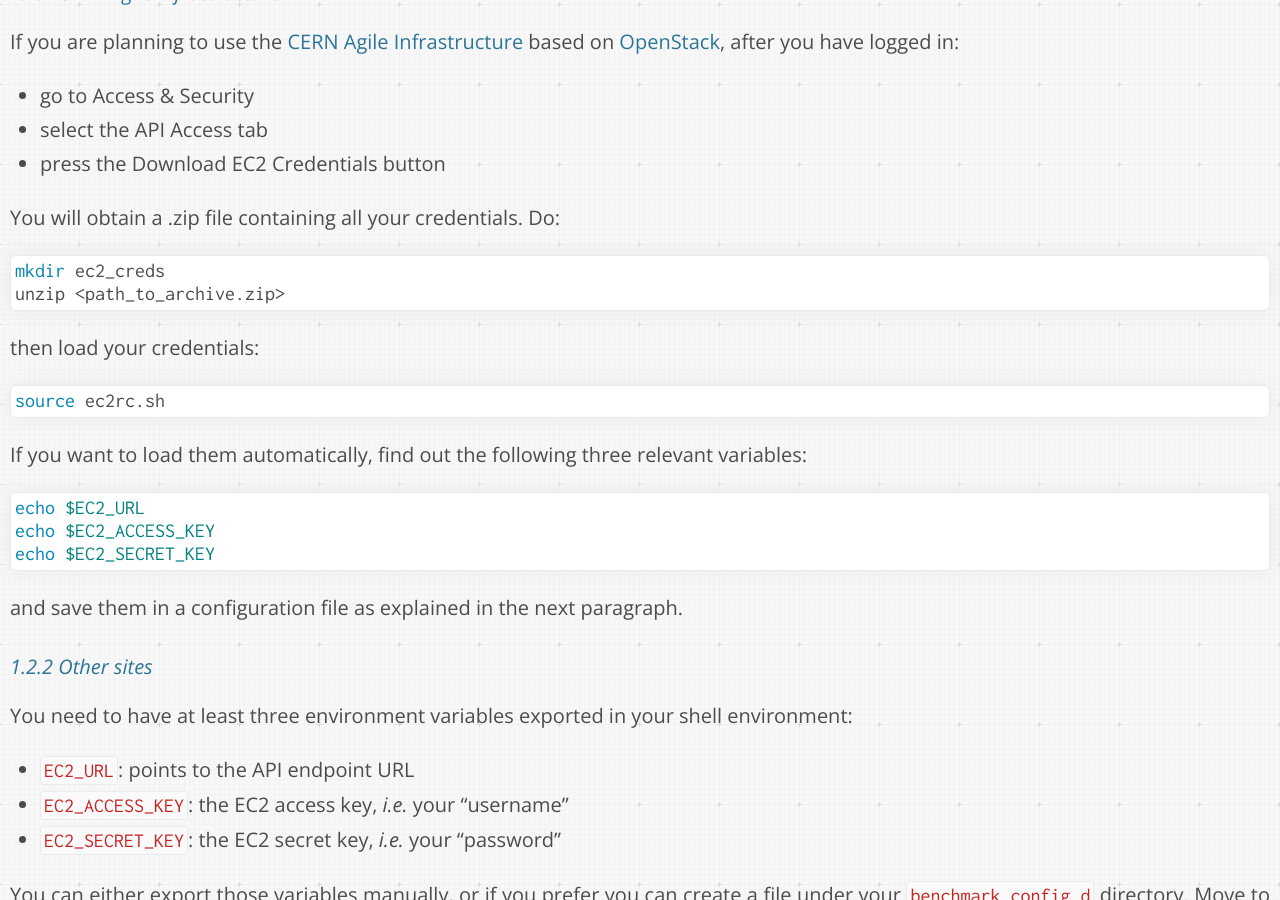
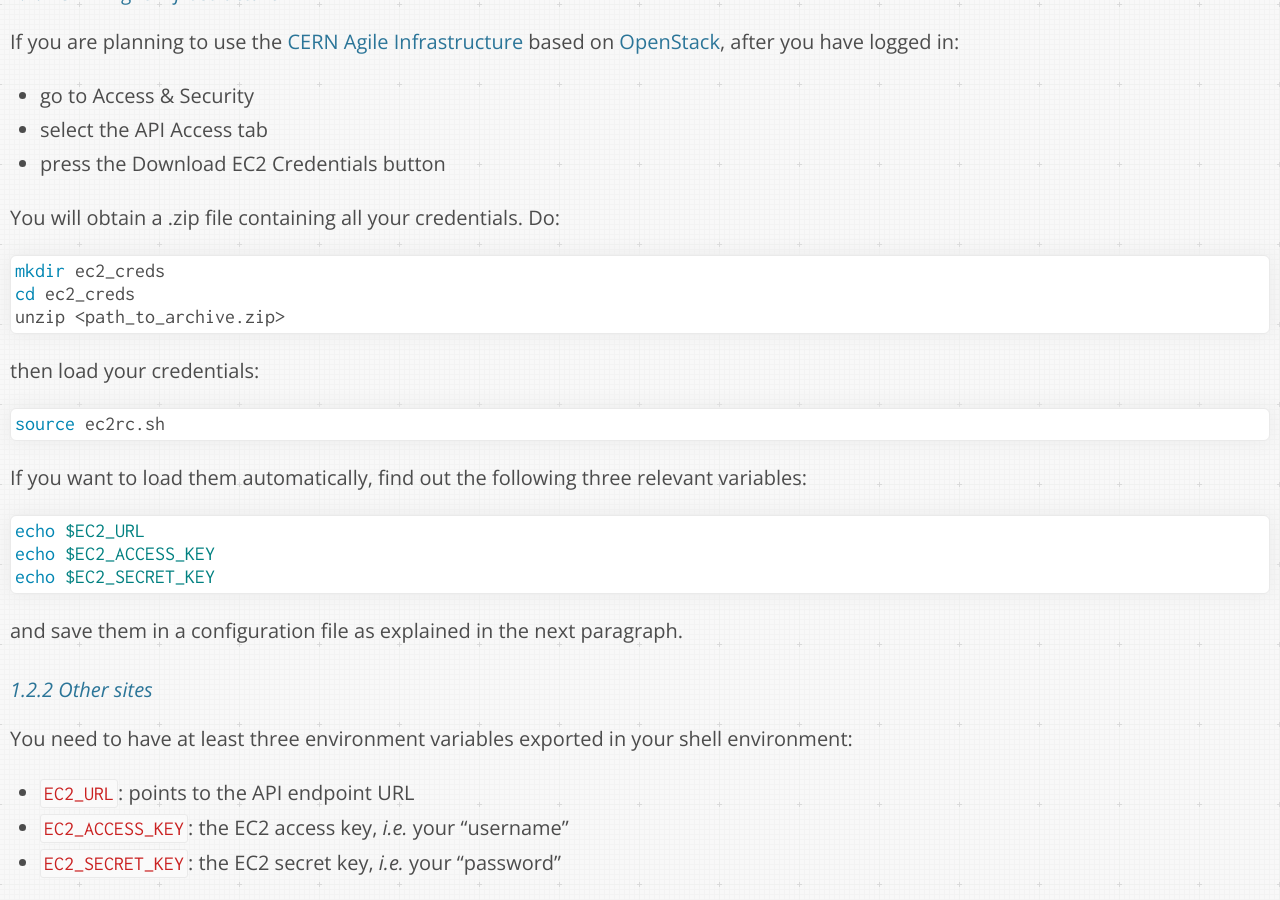
Before and after one commit to dberzano/dberzano.github.io, a Jekyll site: the page built from alice/release-validation.md, in a window 1280 px wide and 900 px high, scrolled down 1436 px. Built offline with Jekyll 4.4.1, drawn with Linux system fonts in a browser that asks for light colours; Markdown is read by kramdown in place of the engine named in the settings.

Commit message:
Fixed command

````diff
--- a/alice/release-validation.md
+++ b/alice/release-validation.md
@@ -49,6 +49,7 @@
 
 ```bash
 mkdir ec2_creds
+cd ec2_creds
 unzip <path_to_archive.zip>
 ```
 
````
